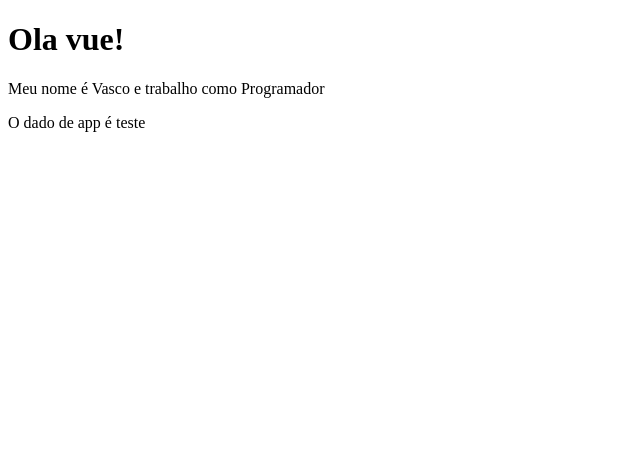
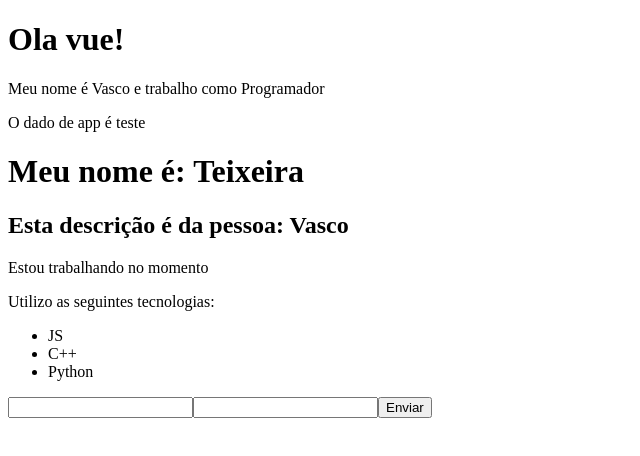
Before and after one commit to padky21/vim_tutorial, a Vue app: page / in a window 1280 px wide. Shown: the top 456 px of the page, without its empty margins (0-640 px from the left). Built offline with nearby package versions, Linux system fonts and the light colour scheme.

Commit message:
Aula #08 Hierarquia de componentes
Created:
Form.vue
Info.vue
InputText.vue
Pessoa.vue
Submit.vue

Edited:
App.vue
LifeCycle.vue

```diff
--- a/src/App.vue
+++ b/src/App.vue
@@ -1,14 +1,21 @@
 <template>
   <PrimeiroComponente/>
   O dado de app é {{testando}}
+  <LifeCycle/>
+  <Pessoa/>
 </template>
 
 <script>
   import PrimeiroComponente from "@/components/PrimeiroComponente";
+  import LifeCycle from "@/components/LifeCycle";
+  import Pessoa from "@/components/Pessoa";
   export default{
     name: 'App',
     components: {
-      PrimeiroComponente
+      PrimeiroComponente,
+      LifeCycle,
+      // eslint-disable-next-line vue/no-unused-components
+      Pessoa
 
     },
     data() {
--- /dev/null
+++ b/src/components/Form.vue
@@ -0,0 +1,19 @@
+<template>
+  <form action="">
+    <InputText/>
+    <input-text/>
+    <submit/>
+  </form>
+</template>
+<script>
+  import InputText from "@/components/Form/InputText";
+  import Submit from "@/components/Form/Submit";
+export default {
+  // eslint-disable-next-line vue/multi-word-component-names
+  name: 'Form',
+  components: {
+    InputText,
+    Submit
+  }
+}
+</script>
--- /dev/null
+++ b/src/components/Form/InputText.vue
@@ -0,0 +1,8 @@
+<template>
+  <input type="text">
+</template>
+<script>
+export default {
+  name: 'InfoText'
+}
+</script>
--- /dev/null
+++ b/src/components/Form/Submit.vue
@@ -0,0 +1,9 @@
+<template>
+  <input type="submit" value="Enviar">
+</template>
+<script>
+export default {
+  // eslint-disable-next-line vue/multi-word-component-names
+  name: 'Submit'
+}
+</script>
--- /dev/null
+++ b/src/components/Info.vue
@@ -0,0 +1,17 @@
+<template>
+  <div>
+    <p>Estou trabalhando no momento</p>
+    <p>Utilizo as seguintes tecnologias:</p>
+    <ul>
+      <li>JS</li>
+      <li>C++</li>
+      <li>Python</li>
+    </ul>
+  </div>
+</template>
+<script>
+export default {
+  // eslint-disable-next-line vue/multi-word-component-names
+  name: 'Info'
+}
+</script>
--- a/src/components/LifeCycle.vue
+++ b/src/components/LifeCycle.vue
@@ -1,13 +1,24 @@
 <template>
-
+  <h1>Meu nome é: {{nome}}</h1>
 </template>
 
 <script>
 export default {
-  name: "LifeCycle.vue"
+  name: 'LifeCycle',
+  data(){
+    return{
+      nome: 'Ainda não sei'
+    }
+  },
+  created() {
+    setTimeout(() =>{
+      this.nome = 'Vasco'
+    },1000);
+  },
+  mounted(){
+    setTimeout(() =>{
+      this.nome = 'Teixeira'
+    },2000);
+  }
 }
 </script>
-
-<style scoped>
-
-</style>
--- /dev/null
+++ b/src/components/Pessoa.vue
@@ -0,0 +1,22 @@
+<template>
+  <h2>Esta descrição é da pessoa: {{nome}}</h2>
+  <Info/>
+  <Form/>
+</template>
+<script>
+  import Info from "@/components/Info";
+  import Form from "@/components/Form";
+  export default{
+    // eslint-disable-next-line vue/multi-word-component-names
+    name: 'Pessoa',
+    components: {
+      Form,
+      Info
+    },
+    data(){
+      return{
+        nome: 'Vasco'
+      }
+    }
+  }
+</script>
```
